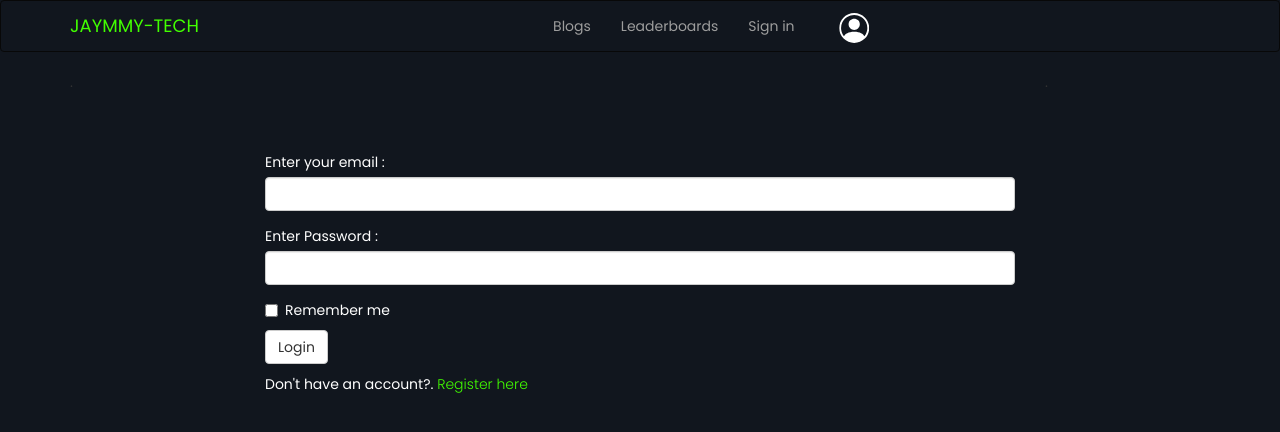
After one commit to devjamesnjoroge/my_blog, a Flask app: template app/templates/auth/login.html in a window 1280 px wide. The commit adds this page. Shown: the top 432 px of the page. Run offline with Flask 2, Linux system fonts and the light colour scheme; the template is opened without the code that fills it: values that come from a table or form of the project are taken from there, others are empty; some libraries are stand-ins or nearby versions.

Commit message:
ft: add authentication templates

```diff
--- a/app/__init__.py
+++ b/app/__init__.py
@@ -25,7 +25,7 @@ def create_app(config_name):
     app.register_blueprint(main_blueprint)
 
     from .auth import auth as auth_blueprint
-    app.register_blueprint(auth_blueprint, urlprefix = 'auth')
+    app.register_blueprint(auth_blueprint, url_prefix = '/auth')
 
     # initialize flask extensions
 
--- a/app/auth/forms.py
+++ b/app/auth/forms.py
@@ -0,0 +1,26 @@
+from ..models import User
+from flask_wtf import FlaskForm
+from wtforms import StringField, PasswordField, EmailField, BooleanField, SubmitField
+from wtforms.validators import email, DataRequired, EqualTo, ValidationError, Length
+
+class RegistrationForm(FlaskForm):
+    email = EmailField('Enter your email : ', validators=[DataRequired(), email()])
+    username = StringField('Enter Username : ', validators=[DataRequired(), Length(min=3, max=20)])
+    password = PasswordField('Enter Password : ', validators=[DataRequired()])
+    confirm_password = PasswordField('confirm Password :', validators=[DataRequired(), EqualTo(password , message='Passwords must match')])
+    submit = SubmitField('Sign Up')
+
+    def validate_email(self,data_field):
+        if User.query.filter_by(email =data_field.data).first():
+            raise ValidationError('There is an account with that email')
+
+    def validate_username(self,data_field):
+        if User.query.filter_by(username = data_field.data).first():
+            raise ValidationError('That username is taken')
+
+class LoginForm(FlaskForm):
+
+    email = EmailField('Enter your email : ', validators=[DataRequired(), email()])
+    password = PasswordField('Enter Password : ', validators=[DataRequired()])
+    remember = BooleanField('Remember me')
+    submit = SubmitField('Login')
--- a/app/requests.py
+++ b/app/requests.py
@@ -1,5 +1,6 @@
 import urllib.request, json
 from app.models import Quote
+
 
 def get_Quote():
 
--- a/app/static/css/styles.css
+++ b/app/static/css/styles.css
@@ -28,6 +28,28 @@ body{
     display: block;
 }
 
+/* FORMS */
+
+form{
+    margin-top: 10vh;
+}
+
+label{
+    color: white;
+    font-weight: 400;
+}
+
+.redirect{
+    color: white;
+    margin-top: 10px;
+}
+
+.redirect a{
+    text-decoration: none;
+    color: #42FF00;
+    font-weight: 300;
+}
+
 @media (min-width: 768px) {
 
     #p{
--- /dev/null
+++ b/app/templates/auth/login.html
@@ -0,0 +1,18 @@
+{% extends 'base.html' %}
+
+{% block content %}
+
+<div class="container m-5">
+    <div class="row">
+       <div class="col-sm-2 col-1">.</div>
+       <div class="col-sm-8 col-10">
+        {{ wtf.quick_form(login_form) }}
+
+        <p class="redirect">Don't have an account?. <a href="{{ url_for('auth.register') }}">Register here</a></p>
+       </div>
+       <div class="col-sm-2 col-1">.</div>
+    </div>
+</div>
+
+
+{% endblock %}
--- a/app/templates/base.html
+++ b/app/templates/base.html
@@ -1,4 +1,5 @@
 {% extends 'bootstrap/base.html' %}
+{% import 'bootstrap/wtf.html' as wtf %}
 
 {% block styles %}
 
--- a/app/templates/navbar.html
+++ b/app/templates/navbar.html
@@ -23,7 +23,7 @@
 
                 <li><a href="/">Leaderboards</a></li>
 
-                <li><a href="/">Sign in</a></li>
+                <li><a href="{{ url_for('auth.login') }}">Sign in</a></li>
 
                 <li>
                     <a id="p" href="/"></a>
--- a/config.py
+++ b/config.py
@@ -1,4 +1,7 @@
+import os
 class Config:
+
+    SECRET_KEY = os.environ.get('SECRET_KEY')
     SQLALCHEMY_TRACK_MODIFICATIONS = False
     SQLALCHEMY_DATABASE_URI = 'postgresql+psycopg2://moringa:jimi@localhost/blog'
 
```
Also changed, not shown: app/auth/views.py (+48 -0 lines), app/templates/auth/register.html (added, +16 -0 lines), app/templates/auth/profile.html (deleted), app/templates/auth/update_profile.html (deleted), app/templates/profile/profile.html (added), app/templates/profile/update_profile.html (added).
